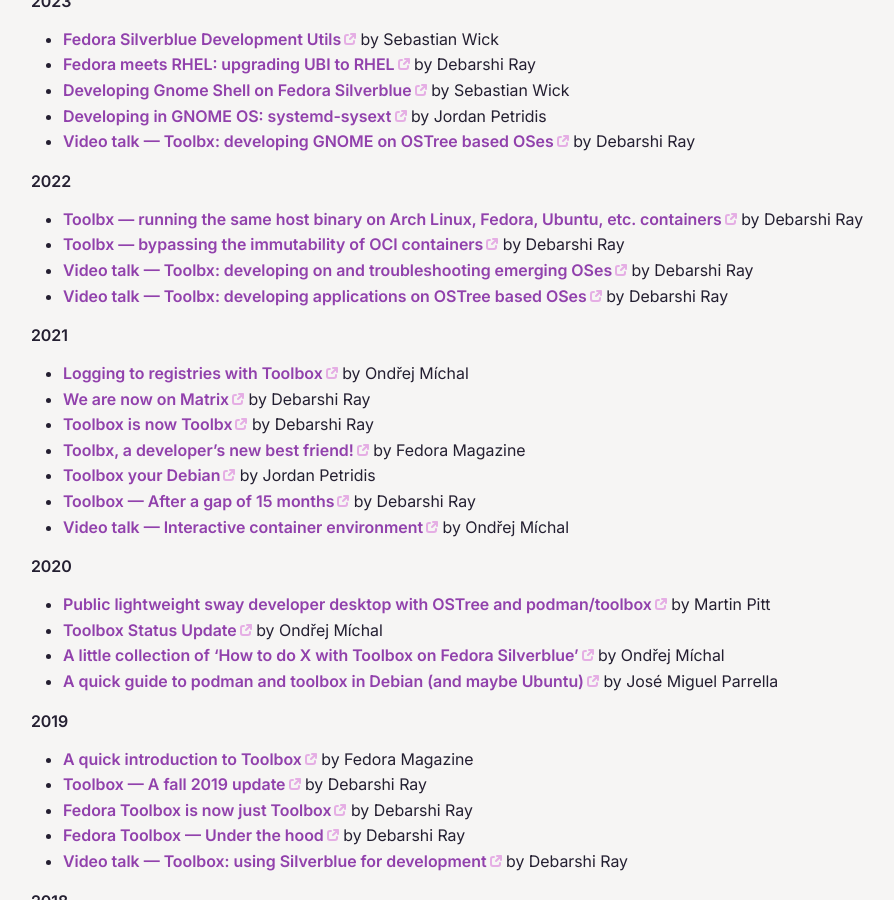
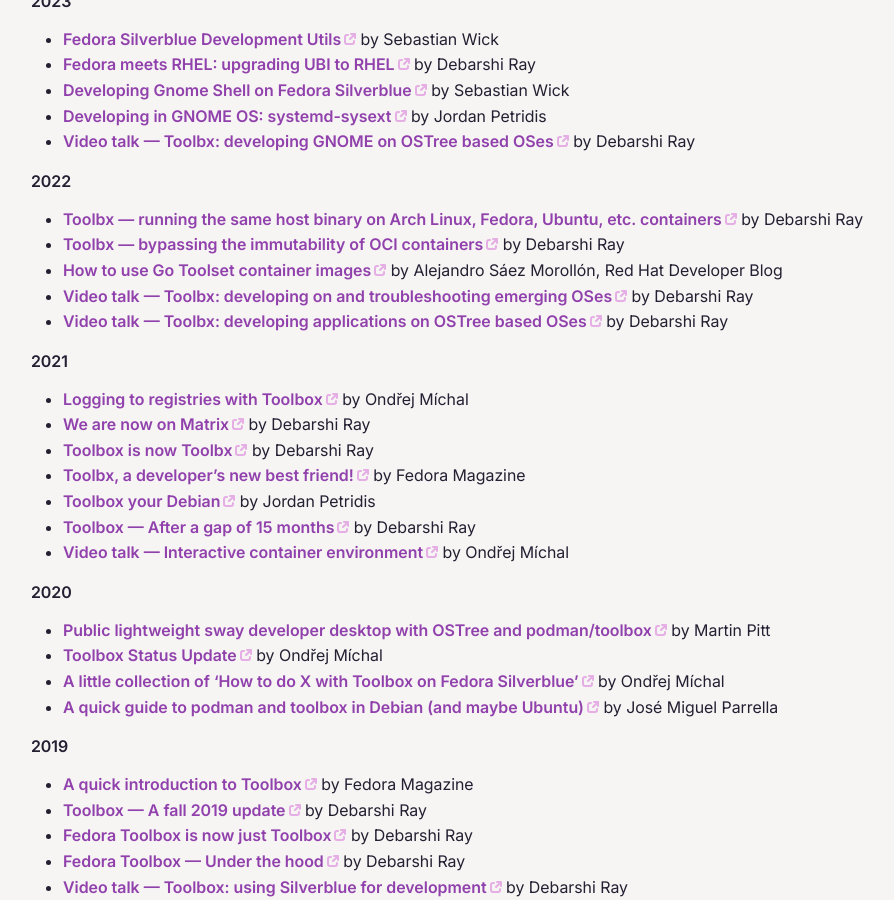
Before and after one commit to containers/containertoolbx.org, a Jekyll site: the page built from articles.md, in a window 1280 px wide and 900 px high, scrolled down 673 px. Shown: the whole window, without its empty margins (193-1087 px from the left). Built offline with Jekyll 4.4.1, drawn with Linux system fonts in a browser that asks for light colours.

Commit message:
Link to Alejandro Sáez Morollón's article on the Red Hat Developer Blog

```diff
--- a/articles.md
+++ b/articles.md
@@ -28,6 +28,7 @@
 #### 2022
 * [Toolbx — running the same host binary on Arch Linux, Fedora, Ubuntu, etc. containers](https://debarshiray.wordpress.com/2022/10/02/toolbx-running-the-same-binary-on-arch-linux-fedora-ubuntu-etc-containers/) by Debarshi Ray
 * [Toolbx — bypassing the immutability of OCI containers](https://debarshiray.wordpress.com/2022/07/22/toolbx-bypassing-the-immutability-of-oci-containers/) by Debarshi Ray
+* [How to use Go Toolset container images](https://developers.redhat.com/articles/2022/07/21/how-use-go-toolset-container-images) by Alejandro Sáez Morollón, Red Hat Developer Blog
 * [Video talk — Toolbx: developing on and troubleshooting emerging OSes](https://www.youtube.com/watch?v=ZTjQQvJtPZ0) by Debarshi Ray
 * [Video talk — Toolbx: developing applications on OSTree based OSes](https://www.youtube.com/watch?v=HxM15UOVmyA&t=20575s) by Debarshi Ray
 
```
